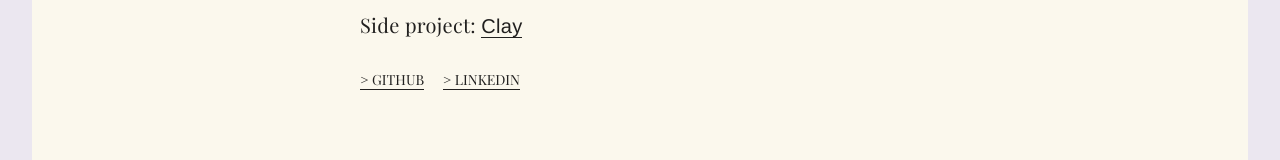
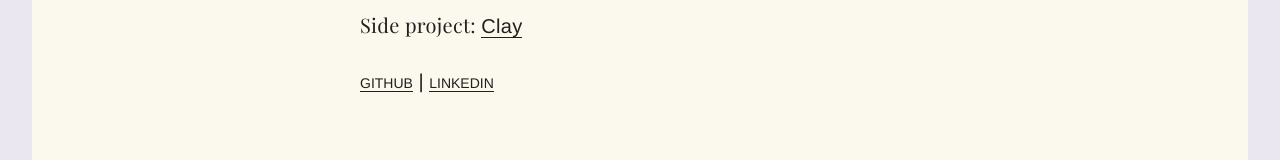
Before and after one commit to styrelius/about-me, a React (Create React App) app: page / in a window 1280 px wide. Shown: the part 470-630 px from the top of the page. Built offline with nearby package versions, Linux system fonts and the light colour scheme.

Commit message:
Modify styling of links in Links component

```diff
--- a/src/components/links.jsx
+++ b/src/components/links.jsx
@@ -1,30 +1,28 @@
-import React from 'react'
+import React, { Fragment } from 'react'
 import styled from 'styled-components/macro'
 
 import { colors, fonts, fontSizes } from '../styles/styles'
 
 const { black, darkGrey } = colors
-
-const Container = styled.section({
-  width: 160,
-  maxWidth: '100%',
-  display: 'flex',
-  alignItems: 'center',
-  justifyContent: 'space-between',
-})
+const { helveticaNeue } = fonts
 
 const Link = styled.a({
-  fontFamily: fonts.playfairDisplay,
+  fontFamily: helveticaNeue,
   color: black,
   fontSize: fontSizes.sm,
+  borderBottom: '1px solid' + black,
   textTransform: 'uppercase',
   textDecoration: 'none',
-  borderBottom: '1px solid' + black,
   ':hover, :focus': {
     color: darkGrey,
     borderColor: darkGrey,
     outline: 'none',
   },
+})
+
+const Divider = styled.span({
+  fontFamily: helveticaNeue,
+  fontSize: fontSizes.md,
 })
 
 const links = [
@@ -33,13 +31,12 @@ const links = [
 ]
 
 export function Links() {
-  return (
-    <Container>
-      {links.map(({ url, name }) => (
-        <Link href={url} target="_blank" key={url}>
-          {'> ' + name}
-        </Link>
-      ))}
-    </Container>
-  )
+  return links.map(({ url, name }, index) => (
+    <Fragment key={url}>
+      <Link href={url} target="_blank" key={url}>
+        {name}
+      </Link>
+      {index < links.length - 1 && <Divider> | </Divider>}
+    </Fragment>
+  ))
 }
```
